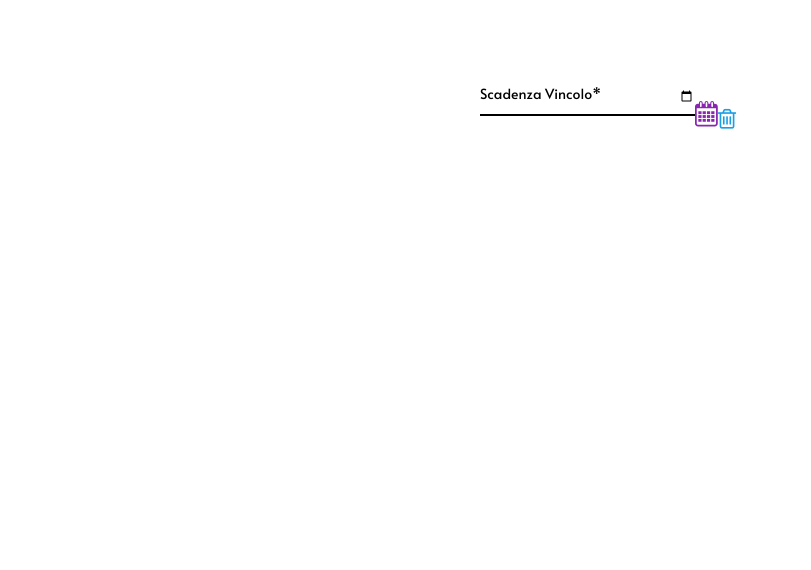
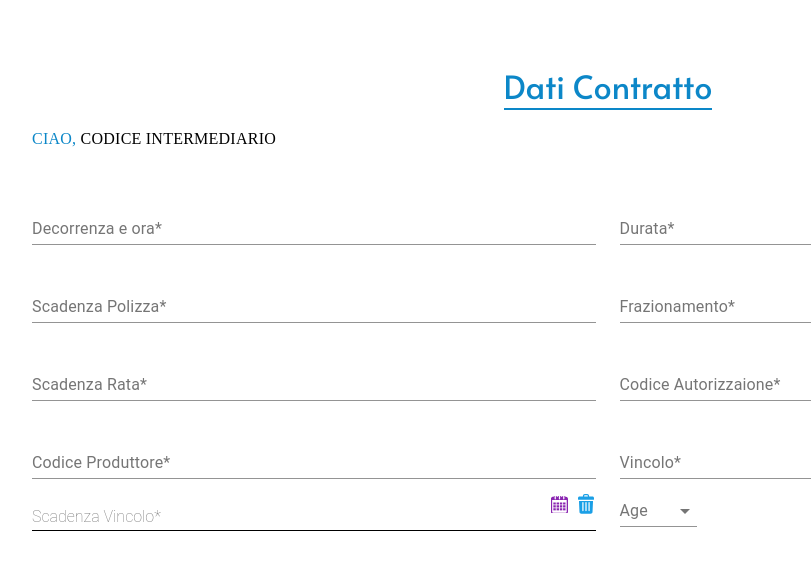
Before and after one commit to triloksainexternlabs/appfront-cloud, a React (Create React App) app: page / in a window 1280 px wide. Shown: the top 570 px of the page, without its empty margins (32-843 px from the left). Built offline with nearby package versions, Linux system fonts and the light colour scheme.

Commit message:
design datefield and textfield

```diff
--- a/src/Component/DateField/dateField.jsx
+++ b/src/Component/DateField/dateField.jsx
@@ -1,31 +1,22 @@
 import React, { useState } from 'react';
 import { makeStyles } from '@material-ui/core/styles';
-import TextField from '@material-ui/core/TextField';
-import PropTypes from 'prop-types'
 import '../DateField/dateField.scss';
 import calendarIcon from '../../images/calendar.svg'
-const useStyles = makeStyles((theme) => ({
-  container: {
-    display: 'flex',
-    flexWrap: 'wrap',
-  },
-  textField: {
-    width: 200,
-  },
-}));
+import trashIcon from '../../images/trash.svg'
 
 const DateField = props => {
-  const classes = useStyles();
+let { value,onChange }=props
   return (
-    <div className='date-picker-container'>
-      <div className='input-container' >
-        <input value='777' type="date" />
+    <div className={`date-picker-container ${value!==null?'onChange-color':''}`}>
+      <div className="input-container" >
+        {/* <span><img src={calendarIcon} alt=''/></span> */}
+        <input onChange={onChange} type="date" />
         <label>Scadenza Vincolo*</label>
+
       </div>
       <div className='icon-container'>
-        <span><img src={calendarIcon} /></span>
         <span>
-          <i class="fa fa-trash-o"></i>
+          <img src={trashIcon} alt='' />
         </span>
       </div>
 
@@ -33,8 +24,6 @@ const DateField = props => {
   )
 }
 
-DateField.propTypes = {
 
-}
 
 export default DateField
--- a/src/Component/DateField/dateField.scss
+++ b/src/Component/DateField/dateField.scss
@@ -1,49 +1,87 @@
 .date-picker-container{
     display: flex;
-    width: 20%;
+    width: 100%;
     justify-content: space-between;
     position: relative;
+    border-bottom: 1px solid;
 
     .icon-container{
        display: flex;
        flex-direction: row;
        width: fit-content;
+       position: absolute;
+       right: 0%;
+       bottom: 10px;
+       span{
+        height: fit-content;
+        align-self: flex-end;
+        margin: 2px;
+        .fa-trash-o{
+            font-size: 30px;
+            color: #1A9FE6;
+            line-height: 21px;
+        }
+    }
     }
     .input-container{
-        padding: 15px 0px;
-        width: 90%;
+        width: 95%;
       display: flex;
       flex-direction: column;
       font-size: 14px;
+      position: relative;
+      span{
+          position: absolute;
+          right: 0px;
+      }
       input{
           border: none;
           width: 100%;
           outline: none;
           border: none;
-          border-bottom: 2px solid black;
-          padding: 7px 0px;
+          padding: 15px 0px;
           color: transparent;
+          cursor: pointer;
+      }
+      input:focus{
+          color: black;
       }
       input:focus ~ label{
           top: 0px;
           color: #8A25B1;
+          font-size: 14px;
       }
       label{
+          font-weight: 100;
           position: absolute;
-          top: 20px;
-         transition:top .3s ease-in;
+          top: 28px;
+          transition: 0.2s ease all;
+          color: rgba(0, 0, 0, 0.54);
+          font-size: 16px;
+          font-family:  "Roboto", "Helvetica", "Arial", sans-serif;
+      }
+    }
+    input[type="date"]::-webkit-calendar-picker-indicator{
+        background-image: url(../../images/calendar.svg);
+        background-position: center;
+        background-size: 20px 20px;
+        background-repeat: no-repeat;
+       color: rgba(204,204,204,0);
+       outline: none;
+ }
 
 }
+.onChange-color{
+    border-bottom: 2px solid;
+ input{
+     color: black !important;
+
  }
-    span{
-        height: fit-content;
-        align-self: flex-end;
-        .fa-trash-o{
-            font-size: 23px;
-            color: #1A9FE6;
-            line-height: 21px;
+ label{
+    top: 0px !important;
+    font-size: 13px !important;
+    // color: #8A25B1 !important;
  }
 }
-    margin: auto;
-    margin-top: 5%;
+.date-picker-container:focus{
+    border-bottom: 2px solid;
 }
--- a/src/Component/InputFiled/inputField.jsx
+++ b/src/Component/InputFiled/inputField.jsx
@@ -8,8 +8,8 @@ const InputFiled = props => {
         <div className="form-group">
            <TextField
                 id="standard-basic"
-                label="Standard"
-                className="textField"
+                label={props.label}
+                className="textField text-field"
            />
         </div>
     )
--- /dev/null
+++ b/src/Component/select/select.jsx
@@ -0,0 +1,30 @@
+import React from 'react'
+import Select from '@material-ui/core/Select';
+import '../select/select.scss';
+import InputLabel from '@material-ui/core/InputLabel';
+import FormControl from '@material-ui/core/FormControl';
+
+const SelectField = () => {
+    return (
+        <div className='select-container'>
+            <FormControl >
+                <InputLabel htmlFor="age-native-simple">Age</InputLabel>
+                <Select
+                    native
+
+                    inputProps={{
+                        name: 'gfhfhf',
+                        id: 'age-native-simple',
+                    }}
+                >
+                    <option aria-label="None" value="" />
+                    <option value={10}>Ten</option>
+                    <option value={20}>Twenty</option>
+                    <option value={30}>Thirty</option>
+                </Select>
+            </FormControl>
+        </div>
+    )
+}
+
+export default SelectField
--- /dev/null
+++ b/src/Component/select/select.scss
@@ -0,0 +1,6 @@
+.select-container{
+
+    div{
+
+    }
+}
--- a/src/page/DatiContratto/datiContratto.jsx
+++ b/src/page/DatiContratto/datiContratto.jsx
@@ -1,18 +1,28 @@
 import React from 'react'
-import PropTypes from 'prop-types'
 import "../DatiContratto/datiContratto.scss";
 import Input from "../../Component/InputFiled/inputField";
 import DateField from "../../Component/DateField/dateField";
+import SelectField from '../../Component/select/select';
 
 const DatiContratto = props => {
     return (
-        <div>
-            {/* {/* <Input/> */}
-            <DateField/>
-            {/* <div className="label-text">Dati Contratto</div>
-            <div>
-                CIAO, CODICE
-            </div> */}
+        <div className='daticontratto-container'>
+            <h1>Dati Contratto</h1>
+            <p>codice intermediario</p>
+            <div className='form-container'>
+                <Input label="Decorrenza e ora*" />
+                <Input label="Durata*" />
+                <Input label="Scadenza Polizza*" />
+                <Input label="Frazionamento*" />
+                <Input label="Scadenza Rata*" />
+                <Input label="Codice Autorizzaione*" />
+                <Input label="Codice Produttore*" />
+                <Input label="Vincolo*" />
+                <DateField {...props} />
+                <SelectField />
+            </div>
+
+
         </div>
     )
 }
--- a/src/page/DatiContratto/datiContratto.scss
+++ b/src/page/DatiContratto/datiContratto.scss
@@ -0,0 +1,53 @@
+.daticontratto-container{
+    padding: 5%;
+    .MuiInputLabel-root.Mui-focused{
+        color: #8A25B1;
+        }
+        .MuiInput-underline:after{
+            border-color: rgba(0, 0, 0, 0.42);
+        }
+    p:before{
+        color: #0C87C8;
+        content: "ciao, ";
+    }
+    p{
+        font-family: Alata;
+        font-style: normal;
+        font-weight: normal;
+        line-height: 25px;
+        letter-spacing: 0.015em;
+        text-transform: uppercase;
+    }
+    p + .form-group{
+        width: 100%;
+    }
+    .form-group{
+        margin-top: 30px;
+        width: 49%;
+            div{
+                width: 100%;
+                .MuiInput-underline:after{
+                    border-color: rgba(0, 0, 0, 0.42);
+                }
+            }
+    }
+    h1{
+        width: fit-content;
+        border-bottom: 2px solid;
+        margin: auto;
+        color: #0C87C8;
+    }
+    .form-container{
+        width: 100%;
+       display: flex;
+       flex-wrap: wrap;
+       justify-content: space-between;
+
+    }
+    .date-picker-container,.select-container{
+        width: 49%;
+    }
+    // .select-container .MuiInputLabel-root.Mui-focused{
+    //     color: red;
+    // }
+}
--- a/src/page/DatiContratto/datiContrattoContainer.jsx
+++ b/src/page/DatiContratto/datiContrattoContainer.jsx
@@ -1,12 +1,14 @@
-import React from 'react'
-import PropTypes from 'prop-types'
+import React,{ useState } from 'react'
 import DatiContratto from "../DatiContratto/datiContratto";
 
 const DatiContrattoContainer = props => {
+    const [value, setValue] = useState(null)
+    let Styles=''
+  const onChange=(e)=>{
+     setValue(e.target.value)
+    }
     return (
-        <div>
-            <DatiContratto/>
-        </div>
+            <DatiContratto onChange={onChange} value={value}/>
     )
 }
 
```
Also changed, not shown: src/images/trash.svg (added). Lines whose indentation alone changed are shown as unchanged.
